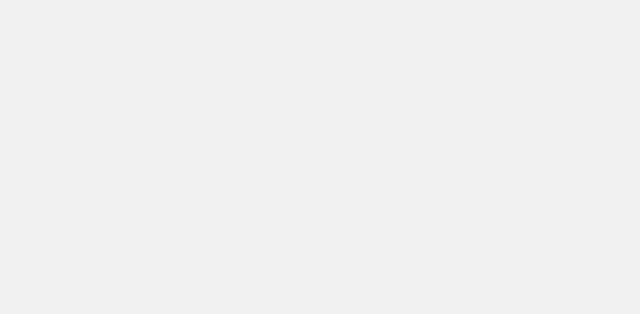
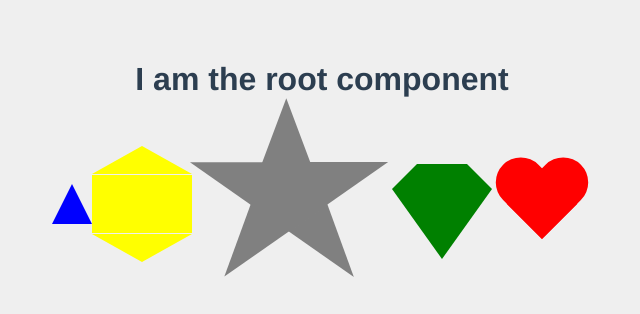
Before and after one commit to Pacharoth/IPTP, a Vue app: page / in a window 1280 px wide. Shown: the top 314 px of the page, without its empty margins (318-958 px from the left). Built offline with nearby package versions, Linux system fonts and the light colour scheme.

Commit message:
[Task] TP4 done

```diff
--- a/src/App.vue
+++ b/src/App.vue
@@ -1,10 +1,19 @@
 <template>
   <div class="app">
+    <h2 class="fw-bold">I am the root component</h2>
+    <div class="content">
+      <shape name="Traingle" color="blue"/>
+      <shape name="Hexagone" color="yellow"/>
+      <shape name="Star" color="grey"/>
+      <shape name="Diamond" color="green"/>
+      <shape name="Heart" color="red"/>
+    </div>
   </div>
 
 </template>
 
 <script>
+import Shape from './components/Shape.vue'
 export default {
   title:'Shape App',
   name: 'App',
@@ -15,6 +24,7 @@ export default {
     }
   },
   components:{
+    Shape
   },
   methods:{
   }
@@ -39,8 +49,19 @@ body{
   background-color: #eeee;
   height: 100%;
   width: 100%;
+
+}
+.app{
   display: flex;
+  flex-direction: column;
+  justify-content: center;
+  height: 100%;
+  width: 100%;
+}
+.content{
+  display: flex;
+  width: 100%;
+  align-items: center;
   justify-content: center;
 }
-
 </style>
--- /dev/null
+++ b/src/components/Diamond.vue
@@ -0,0 +1,35 @@
+<template>
+    <div id="cut-diamond" :style="{'--color':color}" ></div>
+</template>
+<script>
+export default {
+    name:'Diamond',
+    props:['color'],
+}
+</script>
+<style scoped>
+    :root{
+        --color:red;
+    }
+ #cut-diamond {
+      border-style: solid;
+      border-color:transparent transparent var(--color) transparent;
+      border-width: 0 25px 25px 25px;
+      height: 0;
+      width: 50px;
+      box-sizing: content-box;
+      position: relative;
+      margin: 20px 0 50px 0;
+    }
+#cut-diamond:after {
+    content: "";
+    position: absolute;
+    top: 25px;
+    left: -25px;
+    width: 0;
+    height: 0;
+    border-style: solid;
+    border-color: var(--color) transparent transparent transparent;
+    border-width: 70px 50px 0 50px;
+}
+</style>
--- /dev/null
+++ b/src/components/Heart.vue
@@ -0,0 +1,37 @@
+<template>
+    <div id="heart" :style="{'--colorf':color}"></div>
+</template>
+<script>
+export default {
+    props:['color'],
+}
+</script>
+<style scoped>
+    :root{
+        --colorf:yellow;
+    }
+    #heart {
+    margin-top: 2%;
+      position: relative;
+      width: 100px;
+      height: 90px;
+    }
+    #heart:before,
+    #heart:after {
+      position: absolute;
+      content: "";
+      left: 50px;
+      top: 0;
+      width: 50px;
+      height: 80px;
+      background: var(--colorf);
+      border-radius: 50px 50px 0 0;
+      transform: rotate(-45deg);
+      transform-origin: 0 100%;
+    }
+    #heart:after {
+      left: 0;
+      transform: rotate(45deg);
+      transform-origin: 100% 100%;
+    }
+</style>
--- /dev/null
+++ b/src/components/Hexagone.vue
@@ -0,0 +1,44 @@
+<template>
+    <div id="hexagon" :style="{'--color':color}"></div>
+
+</template>
+<script>
+export default {
+    props:['color']
+}
+</script>
+<style scoped>
+:root{
+    --color:blue;
+
+}
+#hexagon {
+    margin-top: 2%;
+  width: 100px;
+  height: 57.735px;
+  background: var(--color);
+  position: relative;
+}
+#hexagon::before {
+  content: "";
+  position: absolute;
+  top: -28.8675px;
+  left: 0;
+  width: 0;
+  height: 0;
+  border-left: 50px solid transparent;
+  border-right: 50px solid transparent;
+  border-bottom: 28.8675px solid var(--color);
+}
+#hexagon::after {
+  content: "";
+  position: absolute;
+  bottom: -28.8675px;
+  left: 0;
+  width: 0;
+  height: 0;
+  border-left: 50px solid transparent;
+  border-right: 50px solid transparent;
+  border-top: 28.8675px solid var(--color);
+}
+</style>
--- /dev/null
+++ b/src/components/Shape.vue
@@ -0,0 +1,17 @@
+<template>
+    <heart v-if="name=='Heart'" :color="color"></heart>
+    <diamond v-if="name=='Diamond'" :color="color"></diamond>
+    <star v-if="name=='Star'" :color="color"></star>
+    <traingle v-if="name=='Traingle'" :color="color"></traingle>
+    <hexagone v-if="name=='Hexagone'" :color="color"></hexagone>
+
+</template>
+<script>
+export default {
+    name:'Shape',
+    props:['name','color']
+}
+</script>
+<style scoped>
+
+</style>
--- /dev/null
+++ b/src/components/Star.vue
@@ -0,0 +1,54 @@
+<template>
+    <div id="star-five" :style="{'--color':color}"></div>
+</template>
+<script>
+export default {
+    props:['color']
+}
+</script>
+<style scoped>
+    :root{
+        --color:pink;
+    }
+    #star-five {
+
+      margin: 50px 0;
+      position: relative;
+      display: block;
+      color: var(--color);
+      width: 0px;
+      height: 0px;
+      border-right: 100px solid transparent;
+      border-bottom: 70px solid var(--color);
+      border-left: 100px solid transparent;
+      transform: rotate(35deg);
+    }
+    #star-five:before {
+      border-bottom: 80px solid var(--color);
+      border-left: 30px solid transparent;
+      border-right: 30px solid transparent;
+      position: absolute;
+      height: 0;
+      width: 0;
+      top: -45px;
+      left: -65px;
+      display: block;
+      content: '';
+      transform: rotate(-35deg);
+    }
+    #star-five:after {
+      position: absolute;
+      display: block;
+      color: var(--color);
+      top: 3px;
+      left: -105px;
+      width: 0px;
+      height: 0px;
+      border-right: 100px solid transparent;
+      border-bottom: 70px solid var(--color);
+      border-left: 100px solid transparent;
+      transform: rotate(-70deg);
+      content: '';
+    }
+
+</style>
--- /dev/null
+++ b/src/components/Traingle.vue
@@ -0,0 +1,24 @@
+<template>
+    <div id="traingle" :style="{'--color':color}">
+
+    </div>
+</template>
+<script>
+export default {
+    name:'Traingle',
+    props:['color'],
+}
+</script>
+<style scoped>
+:root{
+    --color:red
+}
+#traingle {
+    width: 0;
+    height: 0;
+    border-left: 20px solid transparent;
+    border-right: 20px solid transparent;
+    border-bottom: 40px solid var(--color);
+    margin-top: 2%;
+}
+</style>
```
Also changed, not shown: src/main.js (+10 -1 lines).
